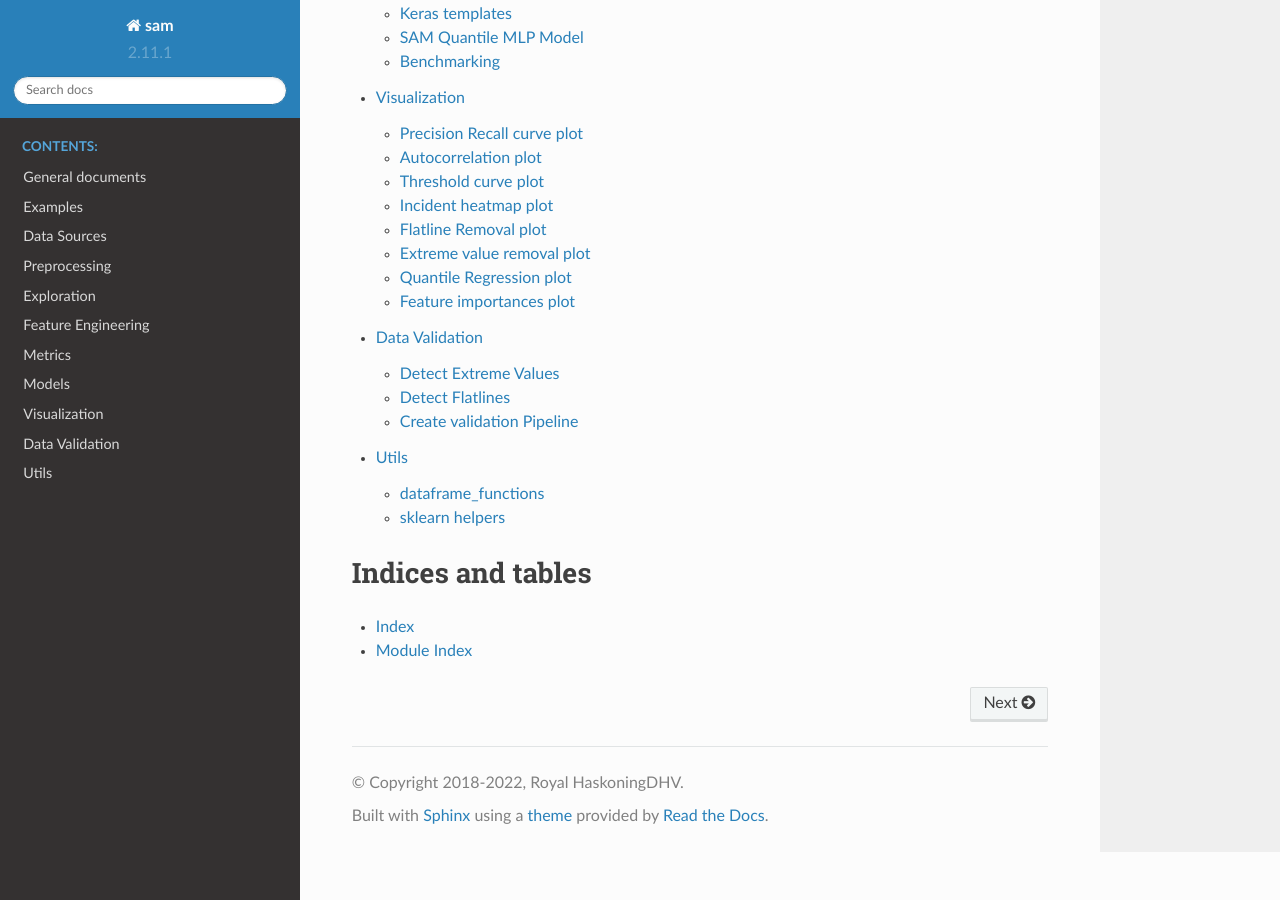
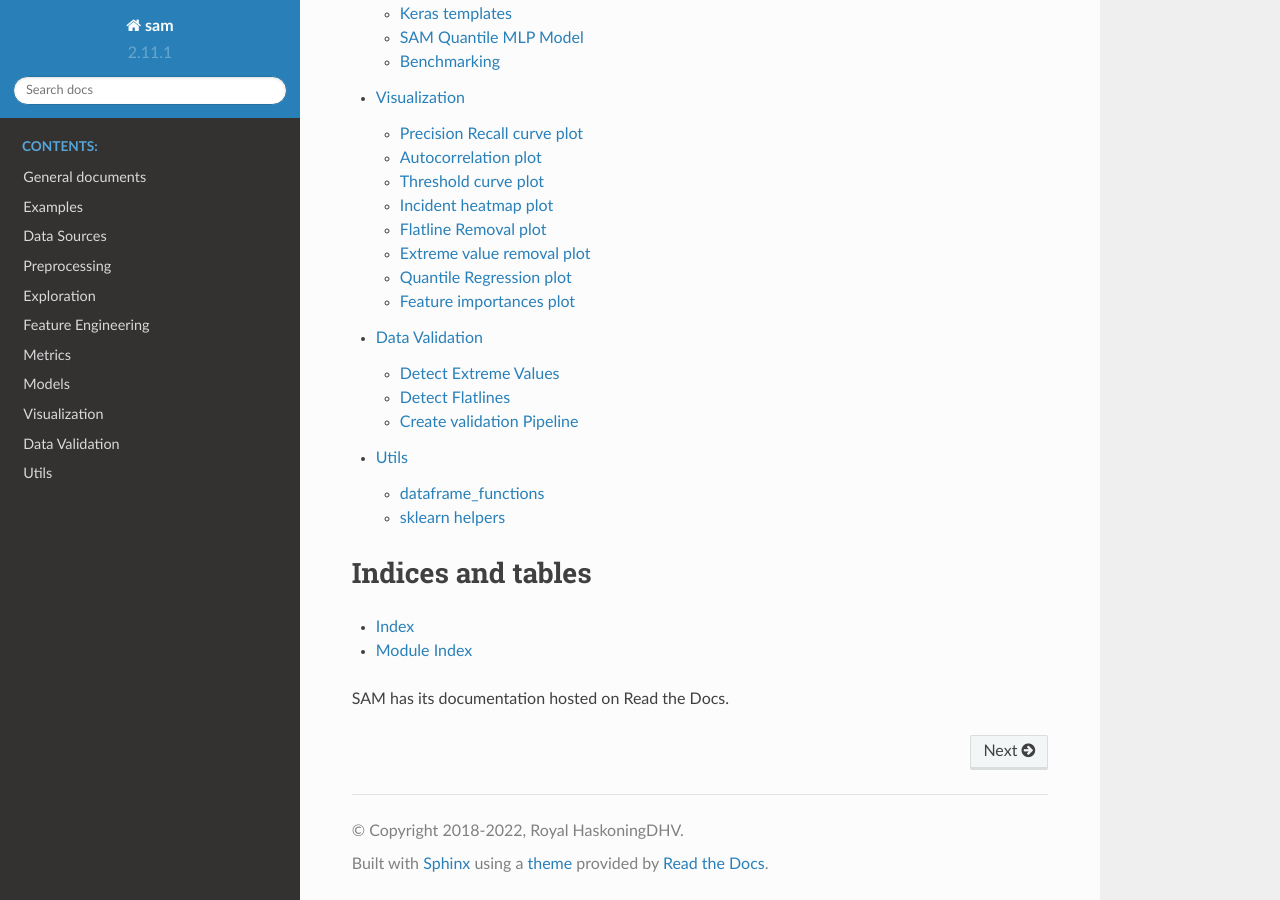
Before and after one commit to RoyalHaskoningDHV/sam, a Sphinx documentation site: the page built from docs/source/index.rst, in a window 1280 px wide and 900 px high, scrolled down 2619 px. Built offline with Sphinx 7.4.7 and the Read the Docs theme 2.0.0, drawn with Linux system fonts in a browser that asks for light colours.

Commit message:
This should fix the RTD

```diff
--- a/docs/source/conf.py
+++ b/docs/source/conf.py
@@ -15,9 +15,9 @@
 # add these directories to sys.path here. If the directory is relative to the
 # documentation root, use os.path.abspath to make it absolute, like shown here.
 #
-# import os
-# import sys
-# sys.path.insert(0, os.path.abspath('.'))
+import os
+import sys
+sys.path.insert(0, os.path.abspath('../..'))
 
 
 # -- Project information -----------------------------------------------------
--- a/docs/source/index.rst
+++ b/docs/source/index.rst
@@ -30,3 +30,5 @@
 
 * :ref:`genindex`
 * :ref:`modindex`
+
+SAM has its documentation hosted on Read the Docs.
```
Also changed, not shown: .readthedocs.yaml.
